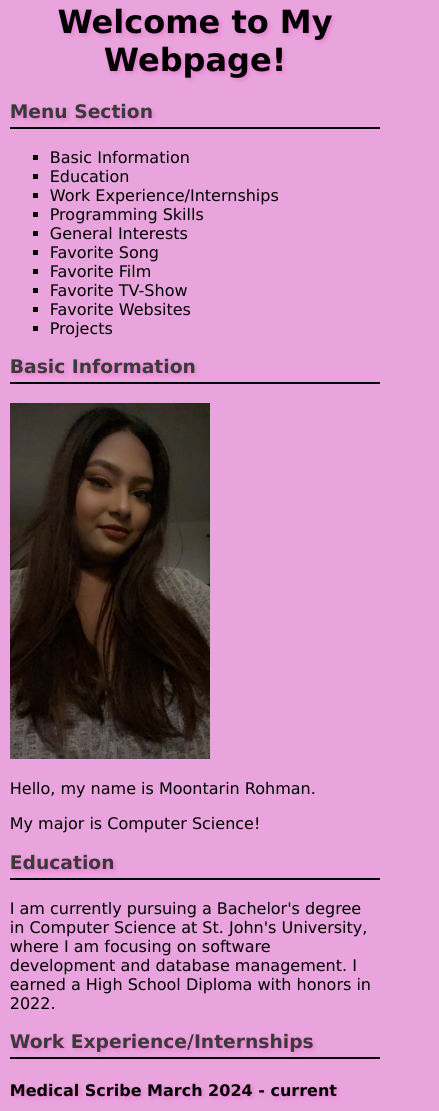
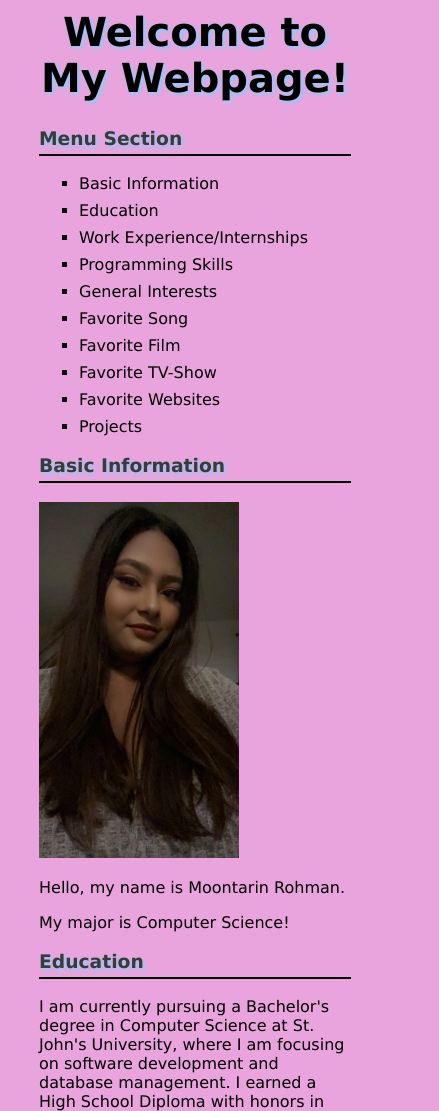
Before and after one commit to Moontarinr/CUS1172_Moontarin-, a plain HTML site: page Milestone2/index.html in a window 390 px wide. Shown: the part 18-1129 px from the top of the page, 439 px wide, since content can reach past the window. Drawn offline with Linux system fonts and the light colour scheme; files whose address does not match are found by name.

Commit message:
Update mycss_tablet.css

```diff
--- a/Milestone2/mycss_tablet.css
+++ b/Milestone2/mycss_tablet.css
@@ -6,35 +6,35 @@ body {
   }
 
   .container {
-    width: 80;
+    width: 80%;
     margin: 0 auto;
   }
 
   h1 {
-    font-size: 2.5;
+    font-size: 2.5em;
     font-family:Verdana, Geneva, Tahoma, sans-serif;
     text-align: center;
     color: #000000;
-    text-shadow: lightskyblue;
+    text-shadow: 2px 2px 4px lightskyblue;
   }
 
   h3 {
 
     color: rgb(0, 0, 0);
     font-family: Verdana, Geneva, Tahoma, sans-serif;
-    text-shadow:  lightskyblue;
+    text-shadow: 2px 2px 4px lightskyblue;
   }
 
 
   h4 {
     color: rgb(0, 0, 0);
     font-family: Verdana, Geneva, Tahoma, sans-serif;
-    text-shadow: lightskyblue;
+    text-shadow: 2px 2px 4px lightskyblue;
   }
 
   .menu li {
     display: inline-block;
-    margin-right: 15;
+    margin-right: 15px;
   }
 
   a {
@@ -53,10 +53,10 @@ body {
 
   li {
 
-    margin-bottom: 8;
+    margin-bottom: 8px;
   }
 
   img {
-    max-width: 200;
+    max-width: 200%;
     height: 200%;
   }
```
